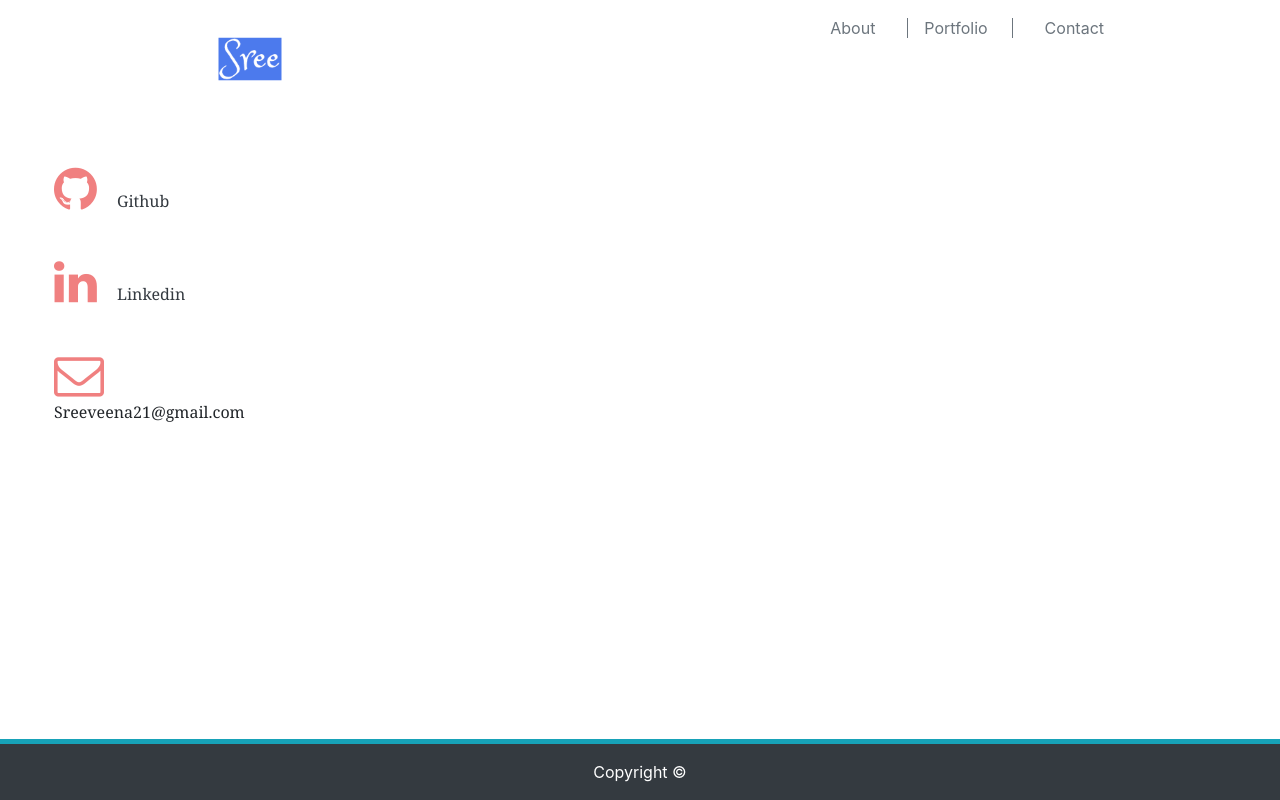
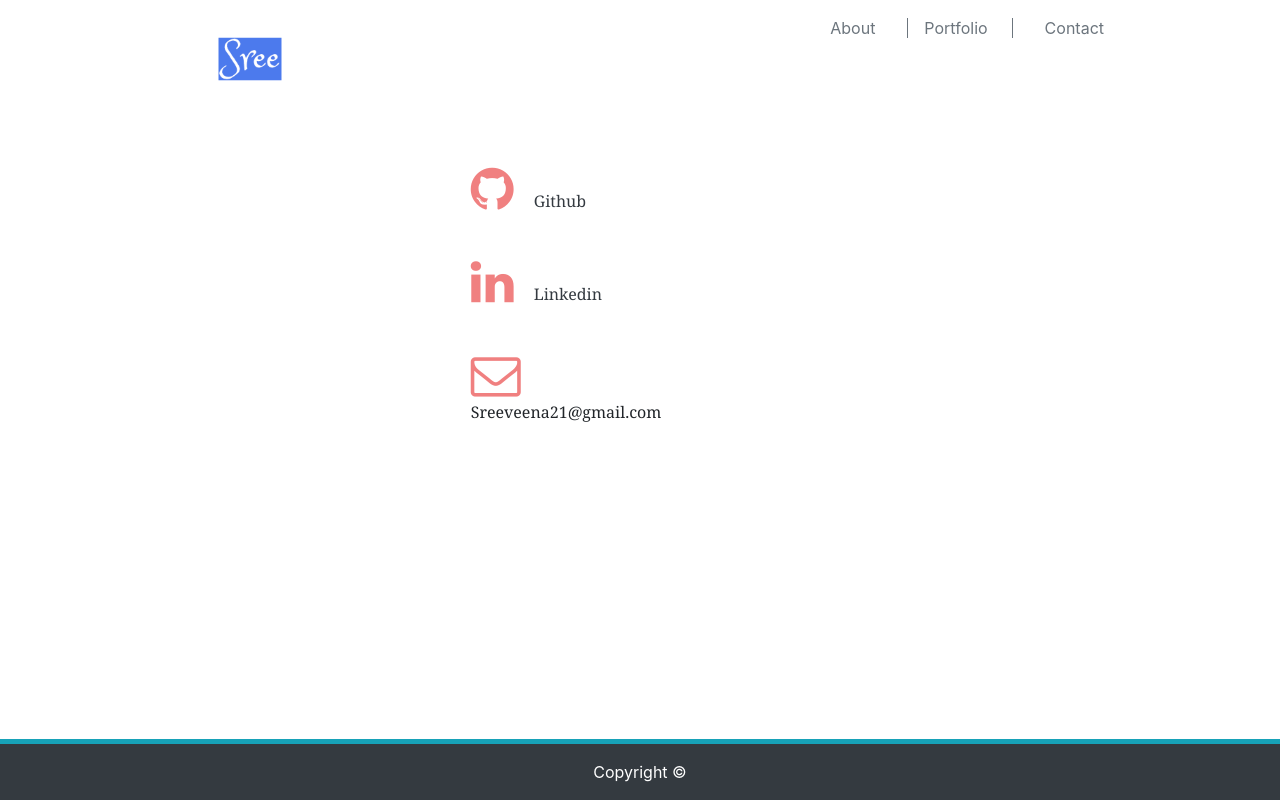
Before and after one commit to sreeveena/Updated-Portfolio, a plain HTML site: page contact.html in a window 1280 px wide. Drawn offline with nearby package versions, Linux system fonts and the light colour scheme.

Commit message:
worked on y projects.

```diff
--- a/contact.html
+++ b/contact.html
@@ -33,7 +33,7 @@
   </header>
 <!-- Container with form for name,email, message and submit button -->
   <div  class="container-fluid d-flex mt-5 ml-2">
-    <section class="main-section  position-static wrapper col-lg-12 col-md-12 col-sm-12 mx-auto pt-3 pb-3 pr-5 bg-white">
+    <section class="main-section  position-static wrapper col-lg-4 col-md-4 col-sm-12 mx-auto pt-3 pb-3 pr-5 bg-white">
 
       <div class="icons icons3  mr-auto p-3 mt-2 ">
           <i class="fa fa-github" aria-hidden= "true"></i>
```
